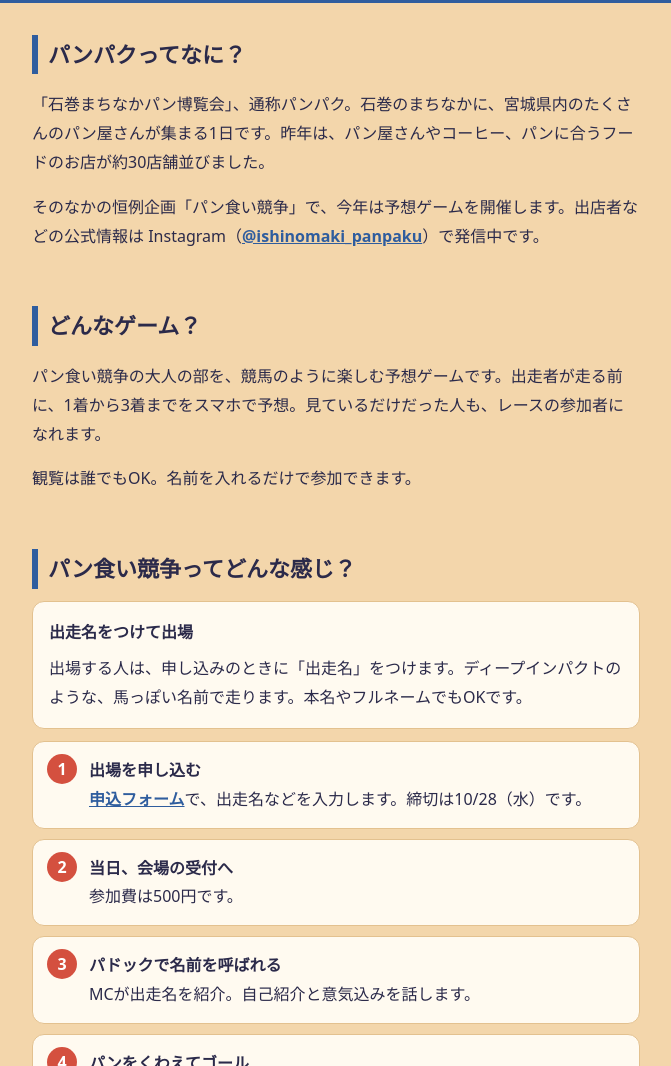
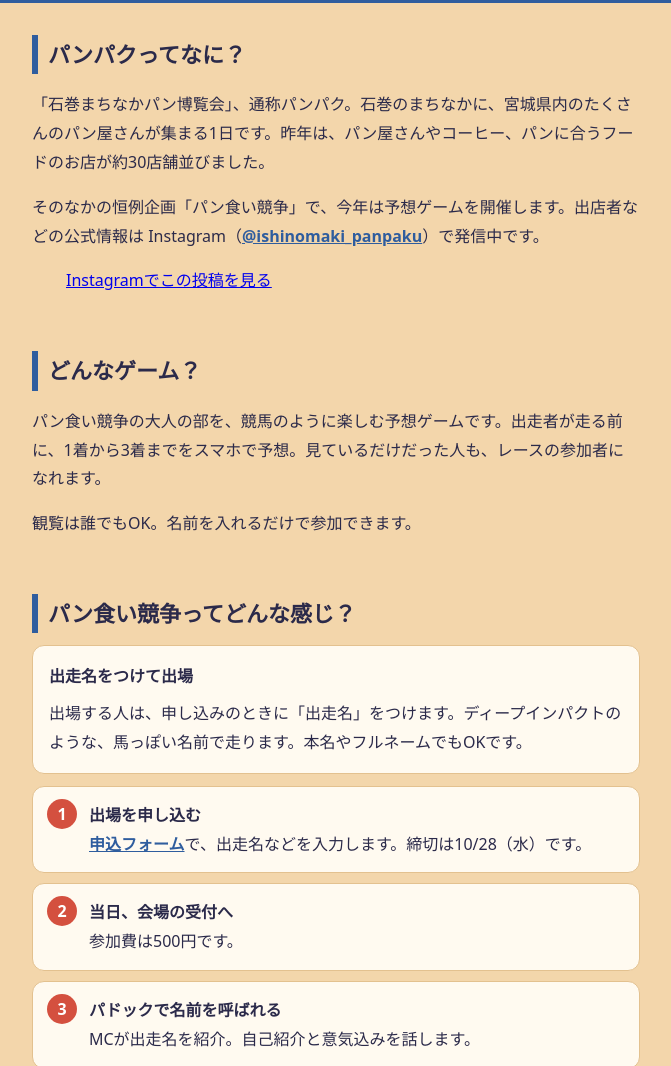
Before and after one commit to ki1118rin/panpaku-derby, a plain HTML site: page index.html in a window 1280 px wide. Shown: the part 842-1908 px from the top of the page, without its empty margins (304-975 px from the left). Drawn offline with Linux system fonts and the light colour scheme; a script that the page names is missing; a web font is replaced by a local one.

Commit message:
パンパクの説明にInstagram投稿を埋め込み
Co-Authored-By: Claude Opus 5.5 <noreply@anthropic.com>

```diff
--- a/index.html
+++ b/index.html
@@ -42,6 +42,8 @@ ol.steps b{display:block}
 dl{margin:0}dt{font-weight:700;margin-top:12px}dd{margin:0;color:var(--sub)}
 table{width:100%;border-collapse:collapse}th,td{text-align:left;padding:8px 4px;border-bottom:1px solid var(--line);vertical-align:top}th{width:6.5em;color:var(--sub);font-weight:600}
 .note{color:var(--sub);font-size:14px}
+.ig{margin:16px 0}
+.ig iframe{max-width:100%!important;min-width:0!important}
 footer{text-align:center;color:var(--sub);font-size:13px;padding:32px 16px 48px}
 </style>
 </head>
@@ -64,6 +66,9 @@ footer{text-align:center;color:var(--sub);font-size:13px;padding:32px 16px 48px}
   <h2>パンパクってなに？</h2>
   <p>「石巻まちなかパン博覧会」、通称パンパク。石巻のまちなかに、宮城県内のたくさんのパン屋さんが集まる1日です。昨年は、パン屋さんやコーヒー、パンに合うフードのお店が約30店舗並びました。</p>
   <p>そのなかの恒例企画「パン食い競争」で、今年は予想ゲームを開催します。出店者などの公式情報は Instagram（<a href="https://www.instagram.com/ishinomaki_panpaku/" style="color:var(--blue);font-weight:700">@ishinomaki_panpaku</a>）で発信中です。</p>
+  <div class="ig">
+    <blockquote class="instagram-media" data-instgrm-permalink="https://www.instagram.com/p/DbMpOkXz8FC/" data-instgrm-version="14" style="margin:0 auto;max-width:540px;width:100%;min-width:0"><a href="https://www.instagram.com/p/DbMpOkXz8FC/">Instagramでこの投稿を見る</a></blockquote>
+  </div>
 </section>
 
 <section>
@@ -170,5 +175,6 @@ footer{text-align:center;color:var(--sub);font-size:13px;padding:32px 16px 48px}
 </main>
 
 <footer><p>イベントの最新情報は公式Instagramへ<br><a href="https://www.instagram.com/ishinomaki_panpaku/" style="color:var(--blue);font-weight:700">@ishinomaki_panpaku</a></p><p>石巻まちなかパン博覧会 パンパク ／ パン食い競争 運営チーム</p></footer>
+<script async src="https://www.instagram.com/embed.js"></script>
 </body>
 </html>
```
